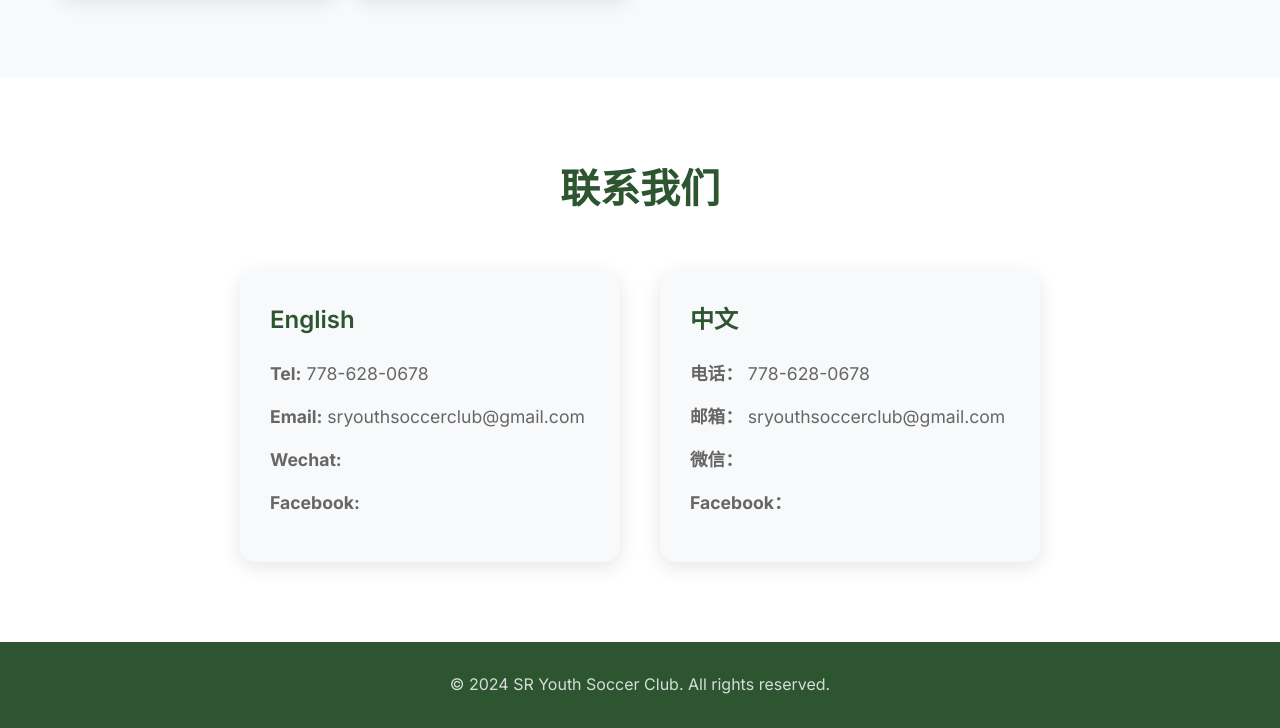
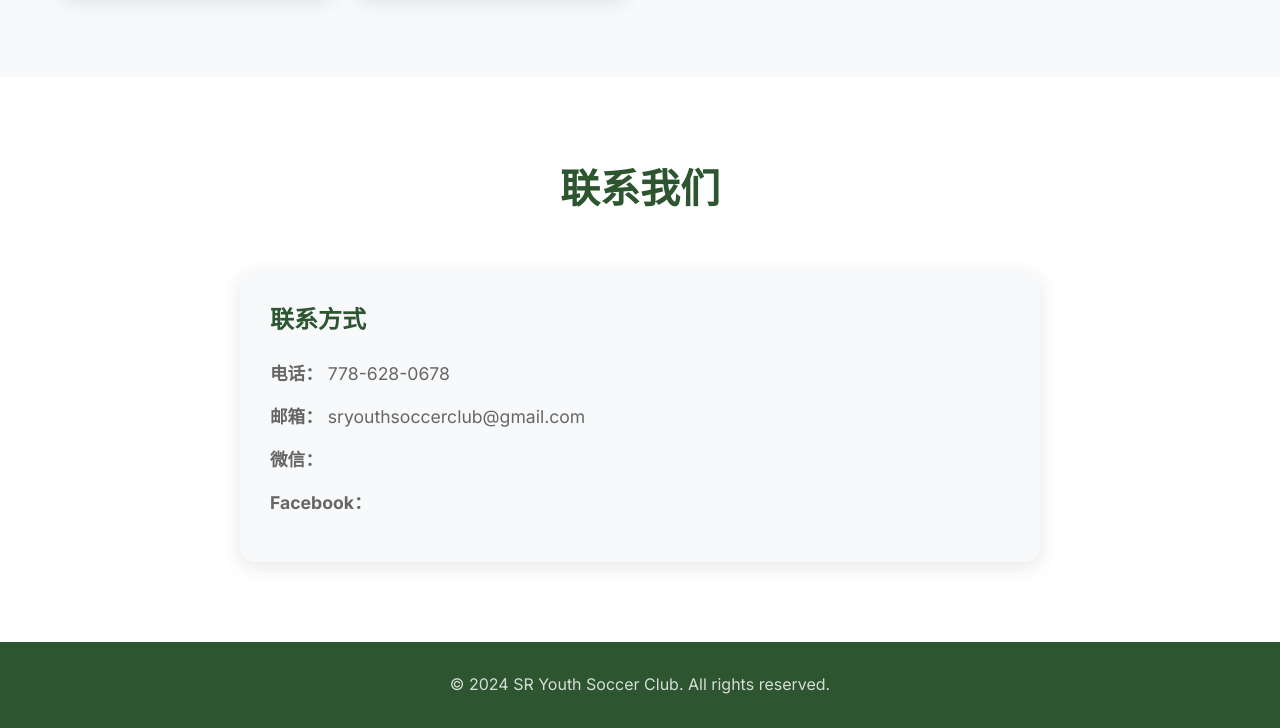
Before and after one commit to jasonwangubc/SRSoccer, a plain HTML site: page index.html in a window 1280 px wide. Shown: the part 3245-3973 px from the top of the page. Drawn offline with Linux system fonts and the light colour scheme.

Commit message:
fix contact form

```diff
--- a/index.html
+++ b/index.html
@@ -171,17 +171,10 @@
             <div class="contact-content">
                 <div class="contact-info">
                     <div class="contact-item">
-                        <h3 data-en="English" data-zh="English">English</h3>
-                        <p><strong data-en="Tel:" data-zh="Tel:">Tel:</strong> 778-628-0678</p>
-                        <p><strong data-en="Email:" data-zh="Email:">Email:</strong> sryouthsoccerclub@gmail.com</p>
-                        <p><strong data-en="Wechat:" data-zh="Wechat:">Wechat:</strong></p>
-                        <p><strong data-en="Facebook:" data-zh="Facebook:">Facebook:</strong></p>
-                    </div>
-                    <div class="contact-item">
-                        <h3 data-en="Chinese" data-zh="中文">中文</h3>
+                        <h3 data-en="Get in Touch" data-zh="联系方式">联系方式</h3>
                         <p><strong data-en="Phone:" data-zh="电话：">电话：</strong> 778-628-0678</p>
                         <p><strong data-en="Email:" data-zh="邮箱：">邮箱：</strong> sryouthsoccerclub@gmail.com</p>
-                        <p><strong data-en="Wechat:" data-zh="微信：">微信：</strong></p>
+                        <p><strong data-en="WeChat:" data-zh="微信：">微信：</strong></p>
                         <p><strong data-en="Facebook:" data-zh="Facebook：">Facebook：</strong></p>
                     </div>
                 </div>
```
